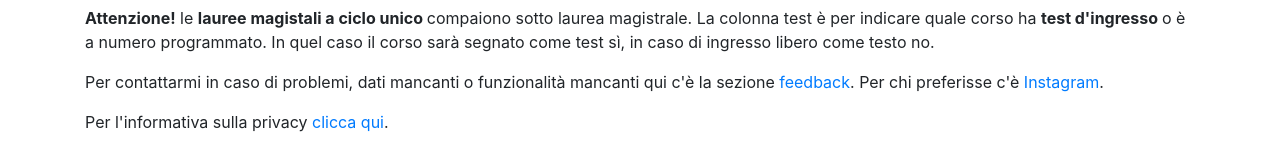
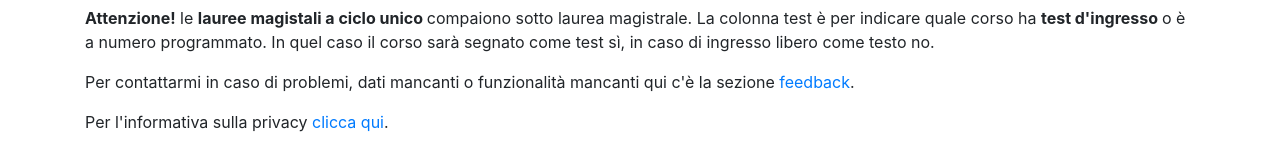
Before and after one commit to ludotosk/corsi-universitari-old, a Vue app: page / in a window 1280 px wide. Shown: the part 491-651 px from the top of the page. Built offline with nearby package versions, Linux system fonts and the light colour scheme; what vuejs-smart-table would draw is missing.

Commit message:
Update home.vue

```diff
--- a/src/home.vue
+++ b/src/home.vue
@@ -69,9 +69,7 @@
     </p>
     <p>
       Per contattarmi in caso di problemi, dati mancanti o funzionalità mancanti
-      qui c'è la sezione <router-link to="/feedback" class="text-primary">feedback</router-link>. Per
-      chi preferisse c'è
-      <a href="https://www.instagram.com/ludotosk/" class="text-primary">Instagram</a>.
+      qui c'è la sezione <router-link to="/feedback" class="text-primary">feedback</router-link>.
     </p>
     <p>Per l'informativa sulla privacy <router-link to="/cookie-policy" class="text-primary">clicca qui</router-link>.</p>
   </div>
```
